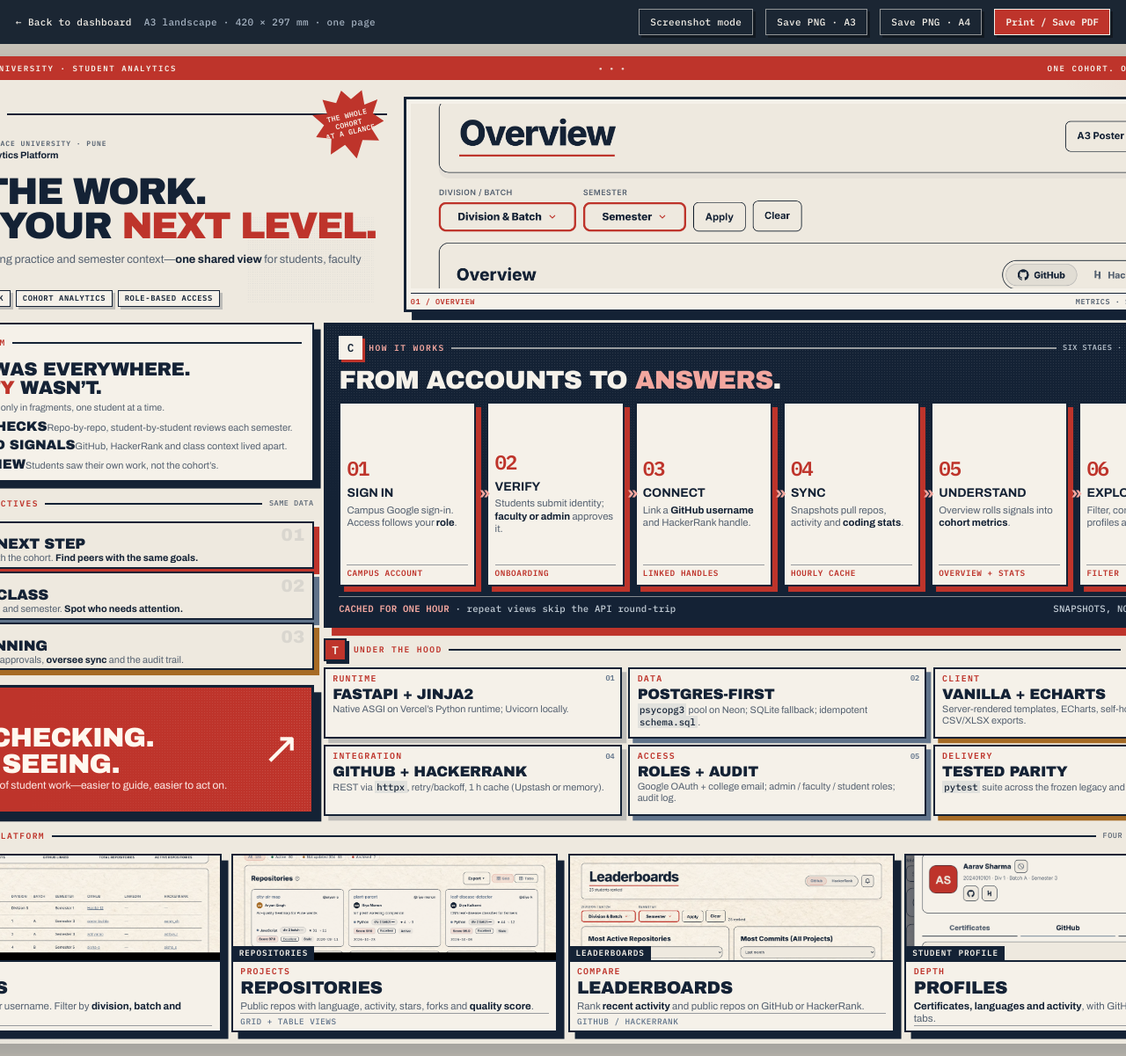
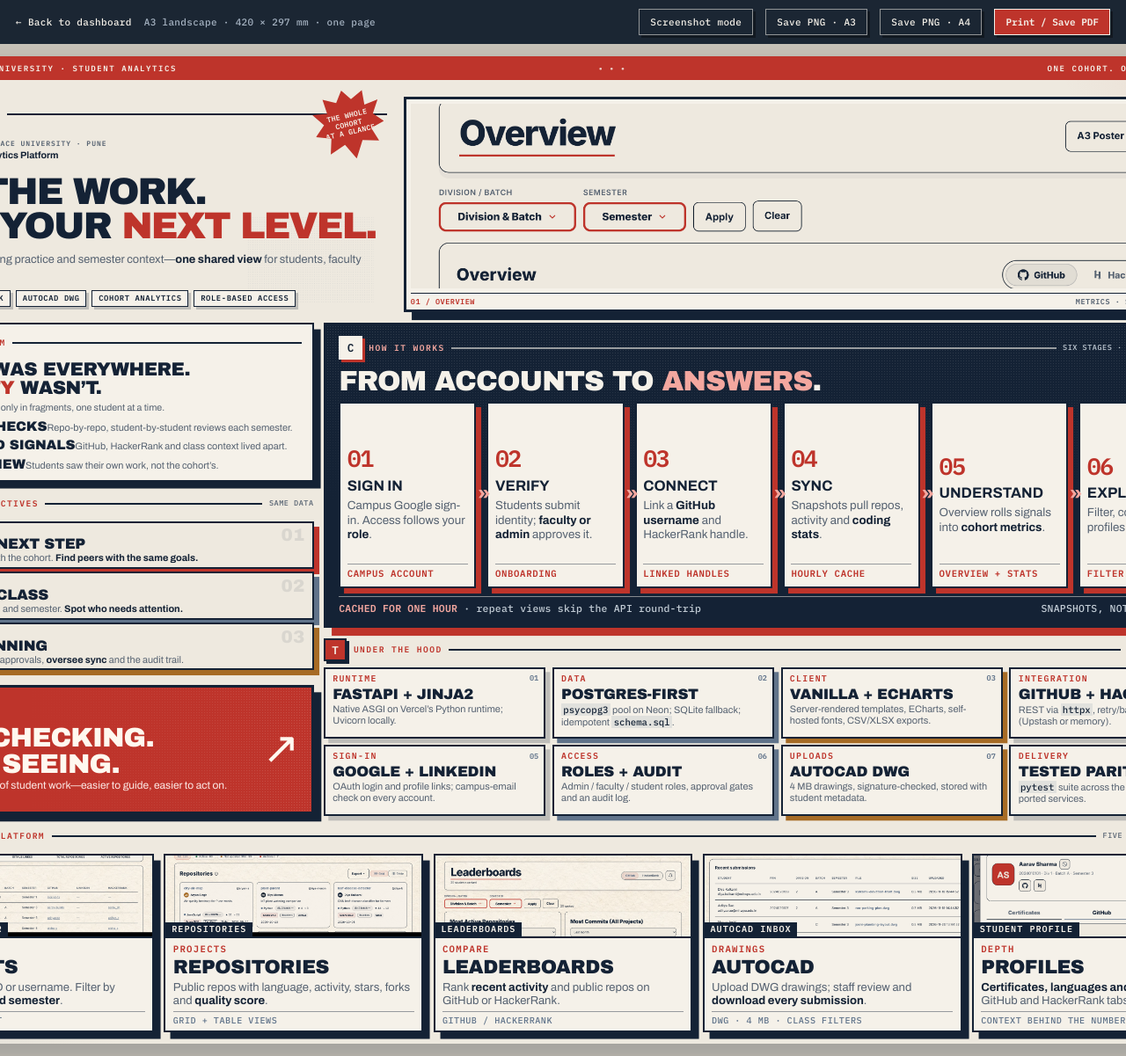
Before and after one commit to Horrid-12/Student-Analytics, a FastAPI app: template app/templates/pages/admin_poster.html in a window 1280 px wide. Shown: the whole page at 88% size. Run offline with FastAPI, Linux system fonts and the light colour scheme; the template is opened without the code that fills it, so the values that code supplies are empty; parts of the project's set-up code (start-up, migrations or seed data) failed here and were passed over; some libraries are stand-ins or nearby versions.

Commit message:
Poster: AutoCAD capability and tech-stack panel
Add the real AutoCAD inbox screenshot/capability card, expand the Under the hood stack panel and refine poster typography and exports.

```diff
--- a/app/templates/pages/admin_poster.html
+++ b/app/templates/pages/admin_poster.html
@@ -45,7 +45,7 @@
         </div>
         <h1>See the work.<br>Find your <em>next level.</em></h1>
         <p class="hero-lede">GitHub projects, coding practice and semester context—<strong>one shared view</strong> for students, faculty and administrators.</p>
-        <div class="hero-tags"><span>GitHub</span><span>HackerRank</span><span>Cohort analytics</span><span>Role-based access</span></div>
+        <div class="hero-tags"><span>GitHub</span><span>HackerRank</span><span>AutoCAD DWG</span><span>Cohort analytics</span><span>Role-based access</span></div>
         <div class="burst">THE WHOLE<br>COHORT<br>AT A GLANCE</div>
       </div>
       <figure class="hero-shot">
@@ -111,8 +111,10 @@
             <article class="tech-tile"><span class="corner">02</span><div class="tag">Data</div><h3>Postgres-first</h3><p><code>psycopg3</code> pool on Neon; SQLite fallback; idempotent <code>schema.sql</code>.</p></article>
             <article class="tech-tile"><span class="corner">03</span><div class="tag">Client</div><h3>Vanilla + ECharts</h3><p>Server-rendered templates, ECharts, self-hosted fonts, CSV/XLSX exports.</p></article>
             <article class="tech-tile"><span class="corner">04</span><div class="tag">Integration</div><h3>GitHub + HackerRank</h3><p>REST via <code>httpx</code>, retry/backoff, 1 h cache (Upstash or memory).</p></article>
-            <article class="tech-tile"><span class="corner">05</span><div class="tag">Access</div><h3>Roles + audit</h3><p>Google OAuth + college email; admin / faculty / student roles; audit log.</p></article>
-            <article class="tech-tile"><span class="corner">06</span><div class="tag">Delivery</div><h3>Tested parity</h3><p><code>pytest</code> suite across the frozen legacy and ported services.</p></article>
+            <article class="tech-tile"><span class="corner">05</span><div class="tag">Sign-in</div><h3>Google + LinkedIn</h3><p>OAuth login and profile links; campus-email check on every account.</p></article>
+            <article class="tech-tile"><span class="corner">06</span><div class="tag">Access</div><h3>Roles + audit</h3><p>Admin / faculty / student roles, approval gates and an audit log.</p></article>
+            <article class="tech-tile"><span class="corner">07</span><div class="tag">Uploads</div><h3>AutoCAD DWG</h3><p>4 MB drawings, signature-checked, stored with student metadata.</p></article>
+            <article class="tech-tile"><span class="corner">08</span><div class="tag">Delivery</div><h3>Tested parity</h3><p><code>pytest</code> suite across the frozen legacy and ported services.</p></article>
           </div>
         </section>
 
@@ -120,8 +122,8 @@
     </div>
 
     <!-- D · CAPABILITIES ------------------------------------------------ -->
-    <section class="capabilities sec" aria-label="Four capability groups in Student Analytics">
-      <div class="sec-hd"><span class="sec-no">D</span><span class="sec-label">Inside the platform</span><span class="sec-rule"></span><span class="sec-note">Four ways in · sample data</span></div>
+    <section class="capabilities sec" aria-label="Five capability groups in Student Analytics">
+      <div class="sec-hd"><span class="sec-no">D</span><span class="sec-label">Inside the platform</span><span class="sec-rule"></span><span class="sec-note">Five ways in · sample data</span></div>
       <div class="offer-grid">
         <article class="offer">
           <div class="offer-shot"><img src="{{ url_for('static', path='/poster-assets/app/students.png') }}" alt="Student Explorer roster table"><span>Student Explorer</span></div>
@@ -134,6 +136,10 @@
         <article class="offer">
           <div class="offer-shot"><img src="{{ url_for('static', path='/poster-assets/app/leaderboards.png') }}" alt="Leaderboards page with ranked students"><span>Leaderboards</span></div>
           <div class="offer-body"><div class="tag">Compare</div><h3>Leaderboards</h3><p>Rank <strong>recent activity</strong> and public repos on GitHub or HackerRank.</p><div class="mini">GitHub / HackerRank</div></div>
+        </article>
+        <article class="offer">
+          <div class="offer-shot"><img src="{{ url_for('static', path='/poster-assets/app/autocad.png') }}" alt="AutoCAD submissions inbox listing student DWG files"><span>AutoCAD inbox</span></div>
+          <div class="offer-body"><div class="tag">Drawings</div><h3>AutoCAD</h3><p>Upload DWG drawings; staff review and <strong>download every submission</strong>.</p><div class="mini">DWG · 4 MB · class filters</div></div>
         </article>
         <article class="offer">
           <div class="offer-shot"><img src="{{ url_for('static', path='/poster-assets/app/profile.png') }}" alt="Student profile panel with certificates, GitHub and HackerRank tabs"><span>Student profile</span></div>
--- a/static/poster.css
+++ b/static/poster.css
@@ -244,43 +244,43 @@ body.clean { background: var(--paper); }
 .flow .sec-label { color: #f3a79f; }
 .flow .sec-rule { border-top-color: rgba(245, 241, 233, .58); }
 .flow .sec-note { color: #c3cdd6; }
-.flow h2 { margin: .6mm 0 2.6mm; font: 400 22pt/.98 var(--display); letter-spacing: -.03em; text-transform: uppercase; }
+.flow h2 { margin: .6mm 0 2mm; font: 400 24pt/.98 var(--display); letter-spacing: -.03em; text-transform: uppercase; }
 .flow h2 em { color: #f3a79f; font-style: normal; }
 .flow-grid { flex: 1 1 auto; min-height: 0; display: grid; grid-template-columns: repeat(6, 1fr); gap: 3.2mm; }
 .flow-card {
-    position: relative; min-width: 0; padding: 2.2mm 1.9mm;
+    position: relative; min-width: 0; padding: 2.4mm 2mm;
     background: var(--card); color: var(--ink); border: .7mm solid var(--ink);
     box-shadow: 1.6mm 1.6mm 0 var(--red);
     display: flex; flex-direction: column; justify-content: center;
 }
 .flow-card:not(:last-child)::after {
     content: "»"; position: absolute; right: -4.9mm; top: 50%; transform: translateY(-54%); z-index: 3;
-    color: #f3a79f; font: 400 15pt/1 var(--display);
+    color: #f3a79f; font: 400 17pt/1 var(--display);
 }
-.flow-card .num { font: 600 17pt/1 var(--mono); color: var(--red); letter-spacing: -.06em; }
-.flow-card h3 { margin: 2.2mm 0 1.2mm; font: 700 10.5pt/1.08 var(--body); text-transform: uppercase; }
-.flow-card p { margin: 0; font: 8.5pt/1.26 var(--body); color: var(--slate); }
+.flow-card .num { font: 600 20pt/1 var(--mono); color: var(--red); letter-spacing: -.06em; }
+.flow-card h3 { margin: 2.4mm 0 1.4mm; font: 700 12.5pt/1.05 var(--body); text-transform: uppercase; }
+.flow-card p { margin: 0; font: 10pt/1.26 var(--body); color: var(--slate); }
 .flow-card p strong { color: var(--ink); font-weight: 700; }
 .flow-card .chip {
-    position: absolute; left: 1.9mm; right: 1.9mm; bottom: 2mm;
-    padding-top: 1.1mm; border-top: .5mm solid var(--line);
-    font: 600 7pt/1.1 var(--mono); letter-spacing: .06em; text-transform: uppercase; color: var(--red);
+    position: absolute; left: 2mm; right: 2mm; bottom: 2.2mm;
+    padding-top: 1.2mm; border-top: .5mm solid var(--line);
+    font: 600 8pt/1.1 var(--mono); letter-spacing: .06em; text-transform: uppercase; color: var(--red);
 }
 .flow-foot {
-    margin-top: 3mm; padding-top: 1.8mm; border-top: .5mm solid rgba(245, 241, 233, .5);
+    margin-top: 2.4mm; padding-top: 1.6mm; border-top: .5mm solid rgba(245, 241, 233, .5);
     display: flex; align-items: center; justify-content: space-between; gap: 4mm;
-    font: 500 8pt/1.2 var(--mono); color: #c3cdd6; letter-spacing: .02em;
+    font: 500 8.6pt/1.2 var(--mono); color: #c3cdd6; letter-spacing: .02em;
 }
 .flow-foot b { color: #f3a79f; font-weight: 600; }
 
 .tech { flex: 1 1 auto; min-height: 0; }
-.tech-grid { display: grid; grid-template-columns: repeat(3, 1fr); grid-template-rows: repeat(2, 1fr); gap: 2mm; height: calc(100% - 8.2mm); }
+.tech-grid { display: grid; grid-template-columns: repeat(4, 1fr); grid-template-rows: repeat(2, 1fr); gap: 2mm; height: calc(100% - 8.2mm); }
 .tech-tile {
     position: relative; overflow: hidden; padding: 1.6mm 2.2mm;
     background: var(--card); border: .7mm solid var(--ink); box-shadow: 1.4mm 1.4mm 0 rgba(20, 34, 53, .22);
 }
-.tech-tile:nth-child(3n+2) { box-shadow: 1.4mm 1.4mm 0 var(--steel); }
-.tech-tile:nth-child(3n) { box-shadow: 1.4mm 1.4mm 0 var(--amber); }
+.tech-tile:nth-child(4n+2) { box-shadow: 1.4mm 1.4mm 0 var(--steel); }
+.tech-tile:nth-child(4n+3) { box-shadow: 1.4mm 1.4mm 0 var(--amber); }
 .tech-tile .tag { font: 600 7.4pt/1 var(--mono); letter-spacing: .13em; text-transform: uppercase; color: var(--red); }
 .tech-tile h3 { margin: 1mm 0 .7mm; font: 400 12.5pt/1 var(--display); letter-spacing: -.02em; text-transform: uppercase; }
 .tech-tile p { margin: 0; font: 8.2pt/1.2 var(--body); color: var(--slate); }
@@ -289,26 +289,26 @@ body.clean { background: var(--paper); }
 
 /* Capabilities ------------------------------------------------------------ */
 .capabilities { height: 62mm; flex: 0 0 62mm; }
-.offer-grid { display: grid; grid-template-columns: repeat(4, 1fr); gap: 3mm; height: calc(100% - 8.2mm); }
+.offer-grid { display: grid; grid-template-columns: repeat(5, 1fr); gap: 3mm; height: calc(100% - 8.2mm); }
 .offer {
     min-width: 0; background: var(--card); border: var(--outline); box-shadow: var(--hard);
     display: flex; flex-direction: column; overflow: hidden;
 }
-.offer-shot { position: relative; height: 32mm; flex: 0 0 32mm; overflow: hidden; border-bottom: var(--outline); background: var(--paper); }
+.offer-shot { position: relative; height: 25mm; flex: 0 0 25mm; overflow: hidden; border-bottom: var(--outline); background: var(--paper); }
 .offer-shot img { width: 100%; height: 100%; display: block; object-fit: cover; object-position: top left; }
 .offer-shot span {
     position: absolute; left: 0; bottom: 0; padding: .8mm 1.8mm;
-    background: var(--ink); color: var(--card); font: 600 7pt/1 var(--mono);
+    background: var(--ink); color: var(--card); font: 600 7.6pt/1 var(--mono);
     letter-spacing: .1em; text-transform: uppercase;
 }
-.offer-body { padding: 1.7mm 2.2mm 1.4mm; display: flex; flex-direction: column; flex: 1; min-height: 0; }
-.offer-body .tag { font: 600 7.4pt/1 var(--mono); letter-spacing: .12em; text-transform: uppercase; color: var(--red); }
-.offer-body h3 { margin: 1.2mm 0 1mm; font: 400 15pt/.98 var(--display); letter-spacing: -.02em; text-transform: uppercase; }
-.offer-body p { margin: 0; font: 8.6pt/1.22 var(--body); color: var(--slate); }
+.offer-body { padding: 1.9mm 2.2mm 1.5mm; display: flex; flex-direction: column; flex: 1; min-height: 0; }
+.offer-body .tag { font: 600 8pt/1 var(--mono); letter-spacing: .12em; text-transform: uppercase; color: var(--red); }
+.offer-body h3 { margin: 1.3mm 0 1.1mm; font: 400 16.5pt/.98 var(--display); letter-spacing: -.02em; text-transform: uppercase; }
+.offer-body p { margin: 0; font: 9.8pt/1.2 var(--body); color: var(--slate); }
 .offer-body p strong { color: var(--ink); font-weight: 700; }
 .offer-body .mini {
     margin-top: auto; padding-top: 1.2mm; border-top: .5mm solid var(--line);
-    font: 500 7pt/1.1 var(--mono); color: var(--steel); text-transform: uppercase; letter-spacing: .05em;
+    font: 500 7.6pt/1.1 var(--mono); color: var(--steel); text-transform: uppercase; letter-spacing: .05em;
 }
 
 /* Print ------------------------------------------------------------------- */
```
Also changed, not shown: documentation/Bug Tracker.md (+1 -1 lines), documentation/Features List.md (+1 -1 lines), scripts/seed_poster_demo.py (+29 -1 lines), static/poster-assets/SOURCES.md (+2 -2 lines), static/poster-assets/app/autocad.png (added), 3 other files.
